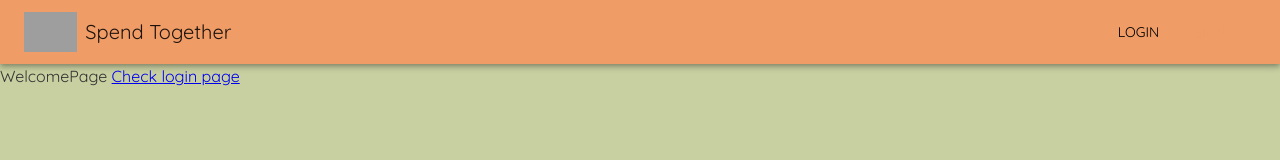
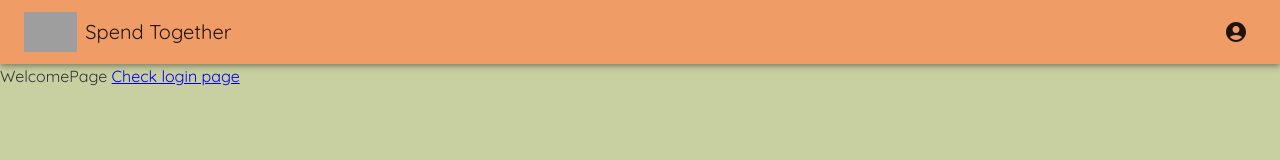
Before and after one commit to LanternOfDarkness/spend-together-f, a React (Create React App) app: page / in a window 1280 px wide. Shown: the top 160 px of the page. Built offline with nearby package versions, Linux system fonts and the light colour scheme; grey boxes are pictures that could not be loaded.

Commit message:
Added profile element. Added box for links to other pages.

```diff
--- a/package.json
+++ b/package.json
@@ -6,6 +6,7 @@
     "@emotion/react": "^11.14.0",
     "@emotion/styled": "^11.14.0",
     "@fontsource/quicksand": "^5.1.1",
+    "@mui/icons-material": "^6.4.5",
     "@mui/material": "^6.4.5",
     "cra-template-typescript": "1.2.0",
     "react": "^19.0.0",
--- a/src/components/Header/Header.tsx
+++ b/src/components/Header/Header.tsx
@@ -1,18 +1,27 @@
 // src/components/Header/Header.tsx
 
 import React, { useState, useEffect } from 'react';
-import { Box, AppBar, Toolbar, Typography, Button } from '@mui/material';
+import { Box, AppBar, Toolbar, Typography, Button, IconButton, Menu, MenuItem } from '@mui/material';
+import AccountCircleIcon from '@mui/icons-material/AccountCircle';
 import { Link } from 'react-router-dom';
 import './Header.scss';
 
 const Header: React.FC = () => {
-  const [isLoggedIn, setIsLoggedIn] = useState(false);
+  const [isLoggedIn, setIsLoggedIn] = useState(true);
   const [anchorEl, setAnchorEl] = useState<null | HTMLElement>(null);
 
-  useEffect(() => {
-    const user = localStorage.getItem('user');
-    setIsLoggedIn(!!user);
-  }, []);
+  // useEffect(() => {
+  //   const user = localStorage.getItem('user');
+  //   setIsLoggedIn(!!user);
+  // }, []);
+
+  const handleProfileClick = (event: React.MouseEvent<HTMLElement>) => {
+    setAnchorEl(event.currentTarget);
+  };
+
+  const handleMenuClose = () => {
+    setAnchorEl(null);
+  };
 
   return (
     <Box className="header-container">
@@ -31,9 +40,34 @@ const Header: React.FC = () => {
               </Typography>
             </Link>
           </Box>
+          <Box className="links-container">
+
+          </Box>
           <Box className="buttons-container">
-            <Button color="inherit" sx={{ color: 'black' }}>Login</Button>
-            <Button color="primary" sx={{ ml: 2 }}>Sign Up</Button>
+          {!isLoggedIn ? (
+              <>
+                <Button sx={{color: 'text.primary'}}>Login</Button>
+                <Button sx={{color: 'text.primary'}}>Sign Up</Button>
+              </>
+            ) : (
+              <>
+                <IconButton color="inherit" onClick={handleProfileClick}>
+                  <AccountCircleIcon />
+                </IconButton>
+                <Menu anchorEl={anchorEl} open={Boolean(anchorEl)} onClose={handleMenuClose}>
+                  <MenuItem onClick={handleMenuClose}>
+                    <Link to="/profile" style={{ textDecoration: 'none', color: 'inherit' }}>
+                      Profile
+                    </Link>
+                  </MenuItem>
+                  <MenuItem onClick={handleMenuClose}>
+                    <Link to="/logout" style={{ textDecoration: 'none', color: 'inherit' }}>
+                      Logout
+                    </Link>
+                  </MenuItem>
+                </Menu>
+              </>
+            )}
           </Box>
         </Toolbar>
       </AppBar>
```
Also changed, not shown: 1 other file (tests, documents, lock files or other folders).
